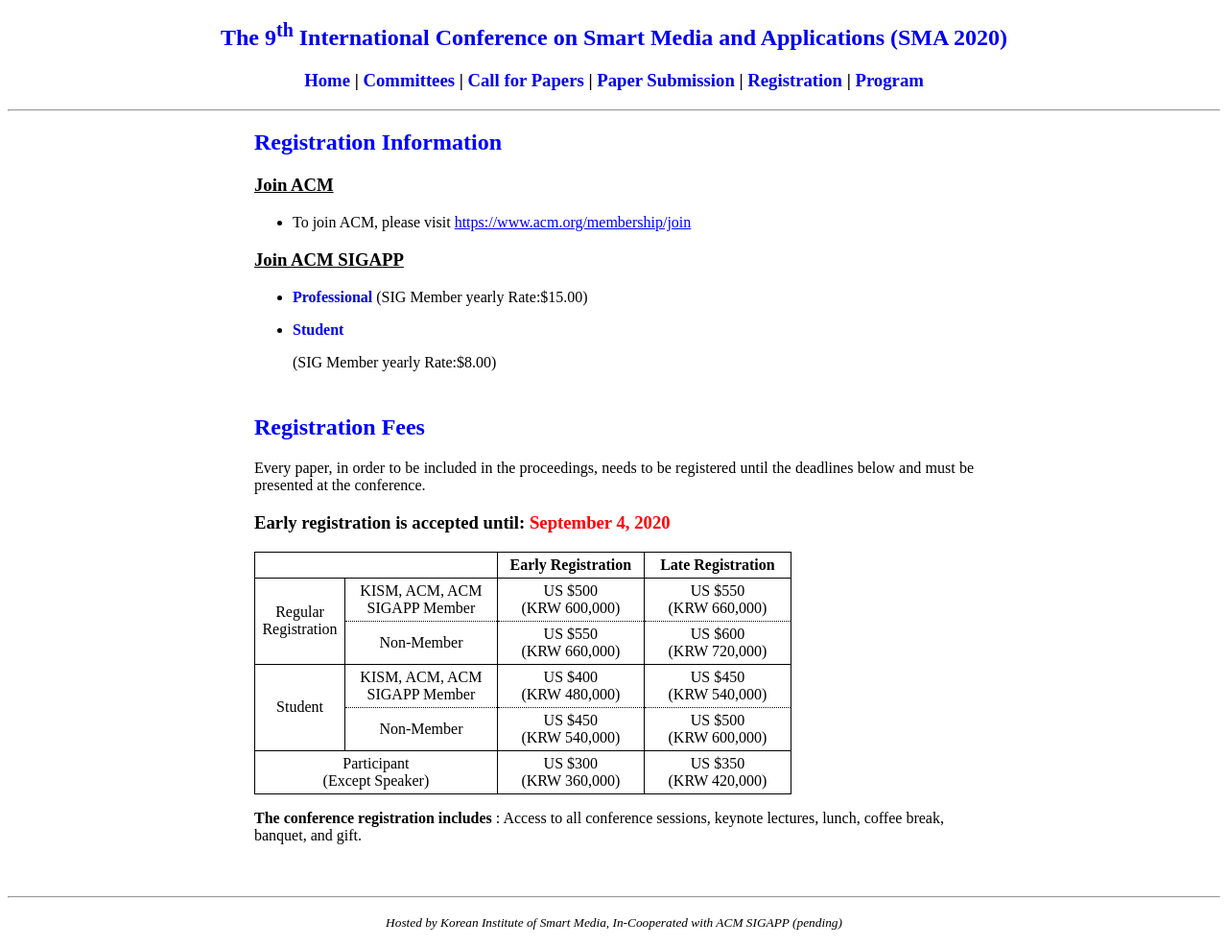
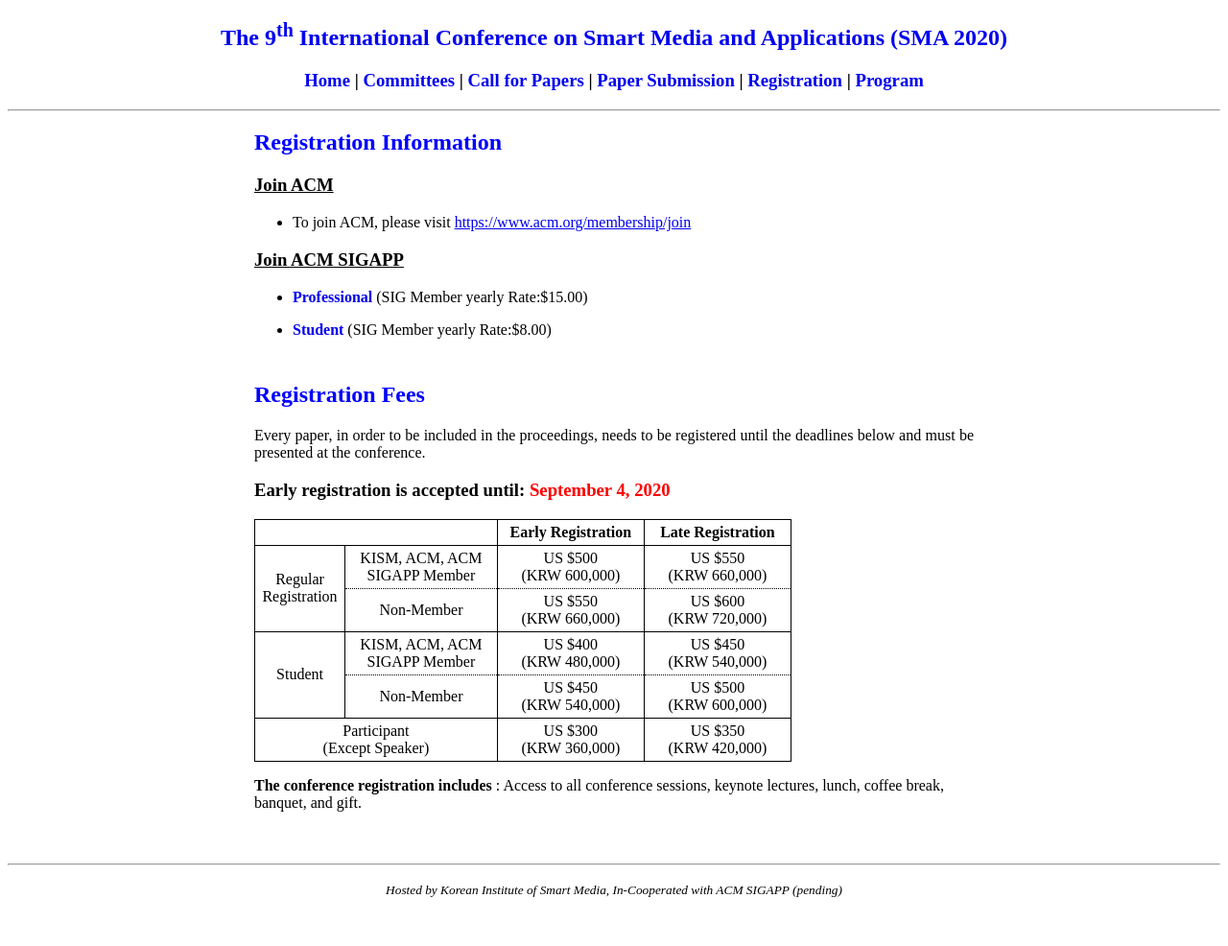
Before and after one commit to icea-conf/sma-2020.github.io, a Jekyll site: the page built from registration/index.html, in a window 1280 px wide. Shown: the whole page at 96% size. Built offline with Jekyll 4.4.1, drawn with Linux system fonts in a browser that asks for light colours; after the commit the page ends 952 px from its top, so only the background shows below that.

Commit message:
Update index.html

```diff
--- a/registration/index.html
+++ b/registration/index.html
@@ -14,7 +14,7 @@
                <h3><u>Join ACM SIGAPP</u></h3>
                <ul>
                     <li><p><a style="text-decoration:none" href="https://services.acm.org/public/qj/gensigqj/gensigqj_control.cfm?promo=QJSIG&form_type=SIG&offering=042&byp=1"><b>Professional</b></a> (SIG Member yearly Rate:$15.00)</p></li>
-                    <li><p><a style="text-decoration:none" href="https://services.acm.org/public/qj/gensigqj/gensigqj_control.cfm?promo=QJSIG&form_type=SIG&offering=042&sigstu=SIG_STUD&byp=1"><b>Student</b></a><p> (SIG Member yearly Rate:$8.00)</p></li>
+                    <li><p><a style="text-decoration:none" href="https://services.acm.org/public/qj/gensigqj/gensigqj_control.cfm?promo=QJSIG&form_type=SIG&offering=042&sigstu=SIG_STUD&byp=1"><b>Student</b></a> (SIG Member yearly Rate:$8.00)</p></li>
                </ul>
           </div>
 
```
